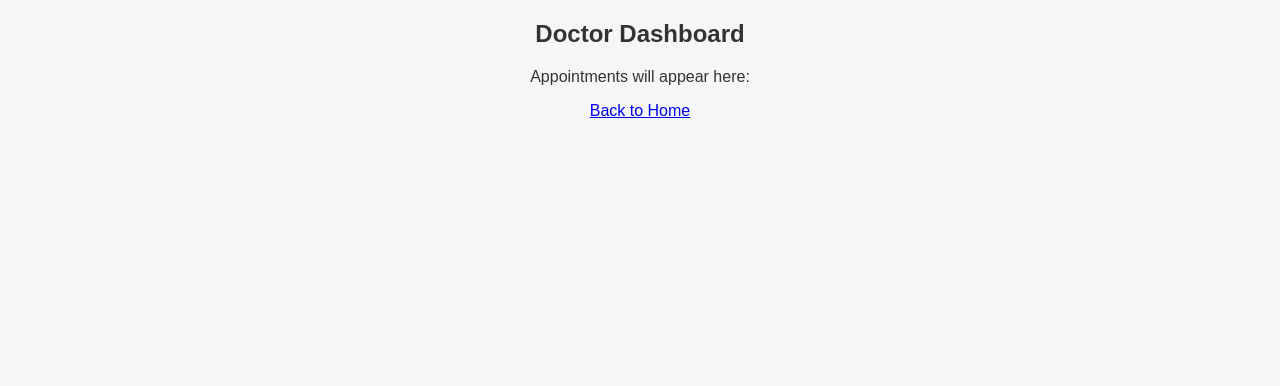
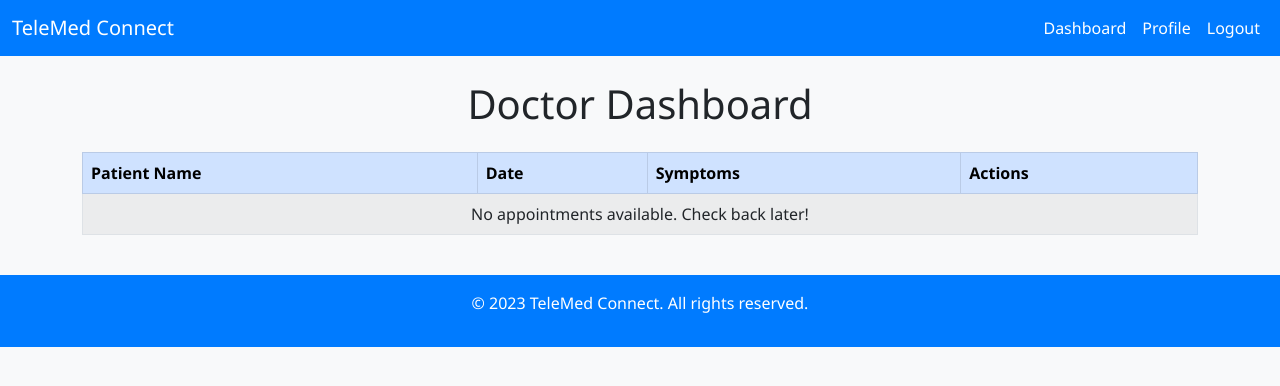
Before and after one commit to hassansb550/telemed, a plain HTML site: page doctor.html in a window 1280 px wide. Drawn offline with nearby package versions, Linux system fonts and the light colour scheme.

Commit message:
Update doctor.html

```diff
--- a/doctor.html
+++ b/doctor.html
@@ -1,16 +1,120 @@
 <!DOCTYPE html>
 <html lang="en">
 <head>
-  <meta charset="UTF-8">
-  <title>Doctor Dashboard</title>
-  <link rel="stylesheet" href="style.css">
+    <meta charset="UTF-8">
+    <meta name="viewport" content="width=device-width, initial-scale=1.0">
+    <title>Doctor Dashboard - TeleMed Connect</title>
+    <link href="https://cdn.jsdelivr.net/npm/bootstrap@5.2.3/dist/css/bootstrap.min.css" rel="stylesheet">
+    <style>
+        /* Custom styles for color scheme and branding */
+        body {
+            font-family: 'Segoe UI', Tahoma, Geneva, Verdana, sans-serif; /* Clean, professional font */
+            background-color: #f8f9fa; /* Light gray background for a modern feel */
+        }
+        .navbar {
+            background-color: #007bff; /* Primary blue for branding consistency */
+            color: white;
+        }
+        .navbar .navbar-brand, .navbar .nav-link {
+            color: white !important; /* White text for better contrast */
+        }
+        .btn-primary {
+            background-color: #007bff; /* Match navbar color */
+            border-color: #007bff;
+        }
+        footer {
+            background-color: #007bff; /* Consistent with navbar */
+            color: white;
+        }
+    </style>
 </head>
 <body>
-  <h2>Doctor Dashboard</h2>
-  <p>Appointments will appear here:</p>
-  <ul id="appointmentsList"></ul>
-  <a href="index.html">Back to Home</a>
+    <!-- Navbar: Responsive and matching homepage design -->
+    <nav class="navbar navbar-expand-lg navbar-dark">
+        <div class="container-fluid">
+            <a class="navbar-brand" href="#">TeleMed Connect</a>
+            <button class="navbar-toggler" type="button" data-bs-toggle="collapse" data-bs-target="#navbarNav" aria-controls="navbarNav" aria-expanded="false" aria-label="Toggle navigation">
+                <span class="navbar-toggler-icon"></span>
+            </button>
+            <div class="collapse navbar-collapse" id="navbarNav">
+                <ul class="navbar-nav ms-auto">
+                    <li class="nav-item">
+                        <a class="nav-link active" href="#">Dashboard</a>
+                    </li>
+                    <li class="nav-item">
+                        <a class="nav-link" href="#">Profile</a>
+                    </li>
+                    <li class="nav-item">
+                        <a class="nav-link" href="#">Logout</a>
+                    </li>
+                </ul>
+            </div>
+        </div>
+    </nav>
 
-  <script src="script.js"></script>
+    <!-- Dashboard Section: Responsive container with appointments table -->
+    <div class="container mt-4">
+        <h1 class="mb-4 text-center">Doctor Dashboard</h1> <!-- Centered for better user experience -->
+
+        <div class="table-responsive"> <!-- Ensures table is responsive on mobile -->
+            <table id="appointmentsTable" class="table table-striped table-bordered">
+                <thead class="table-primary"> <!-- Using primary color for header branding -->
+                    <tr>
+                        <th>Patient Name</th>
+                        <th>Date</th>
+                        <th>Symptoms</th>
+                        <th>Actions</th>
+                    </tr>
+                </thead>
+                <tbody id="appointmentsBody">
+                    <!-- Dynamically populated appointments -->
+                </tbody>
+            </table>
+        </div>
+    </div>
+
+    <!-- Footer: Consistent with homepage design -->
+    <footer class="mt-4 py-3 text-center">
+        <p>&copy; 2023 TeleMed Connect. All rights reserved.</p>
+    </footer>
+
+    <script>
+        document.addEventListener('DOMContentLoaded', function() {
+            const appointments = JSON.parse(localStorage.getItem('appointments') || '[]'); // Load from localStorage
+            const tableBody = document.getElementById('appointmentsBody');
+
+            if (appointments.length === 0) {
+                // Handle no appointments scenario
+                tableBody.innerHTML = '<tr><td colspan="4" class="text-center">No appointments available. Check back later!</td></tr>';
+            } else {
+                appointments.forEach((appointment, index) => {
+                    const row = `
+                        <tr>
+                            <td>${appointment.patientName}</td>
+                            <td>${appointment.date}</td>
+                            <td>${appointment.symptoms}</td>
+                            <td>
+                                <button onclick="markAppointmentCompleted(${index})" class="btn btn-primary btn-sm">
+                                    Mark as Completed
+                                </button>
+                            </td>
+                        </tr>
+                    `;
+                    tableBody.innerHTML += row;
+                });
+            }
+        });
+
+        function markAppointmentCompleted(index) {
+            const appointments = JSON.parse(localStorage.getItem('appointments') || '[]');
+            if (index >= 0 && index < appointments.length) {
+                appointments.splice(index, 1);  // Remove the appointment
+                localStorage.setItem('appointments', JSON.stringify(appointments));  // Update localStorage
+                location.reload();  // Reload to reflect changes
+            }
+        }
+    </script>
+
+    <script src="https://cdn.jsdelivr.net/npm/bootstrap@5.2.3/dist/js/bootstrap.bundle.min.js"></script>
 </body>
 </html>
```
